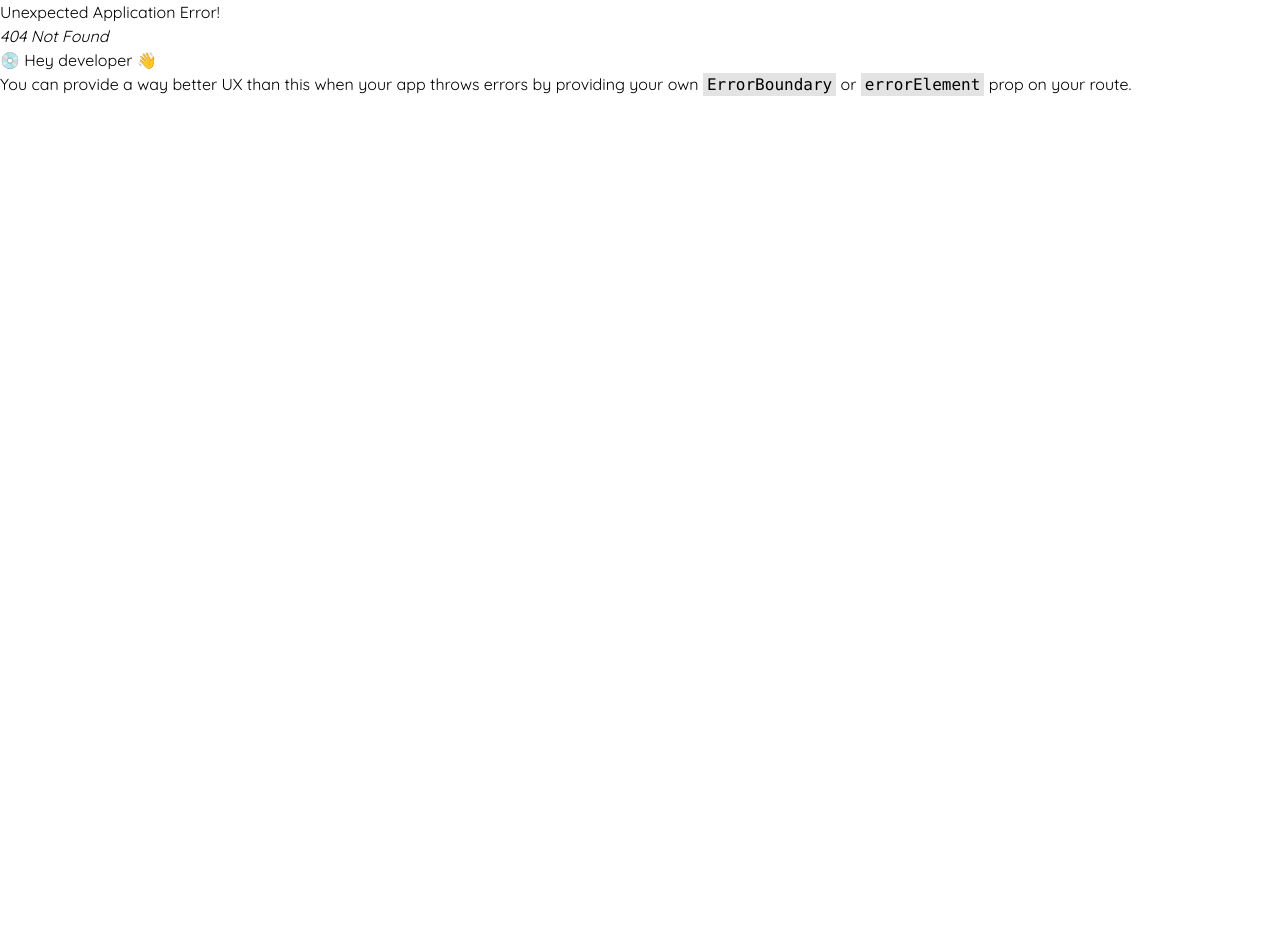
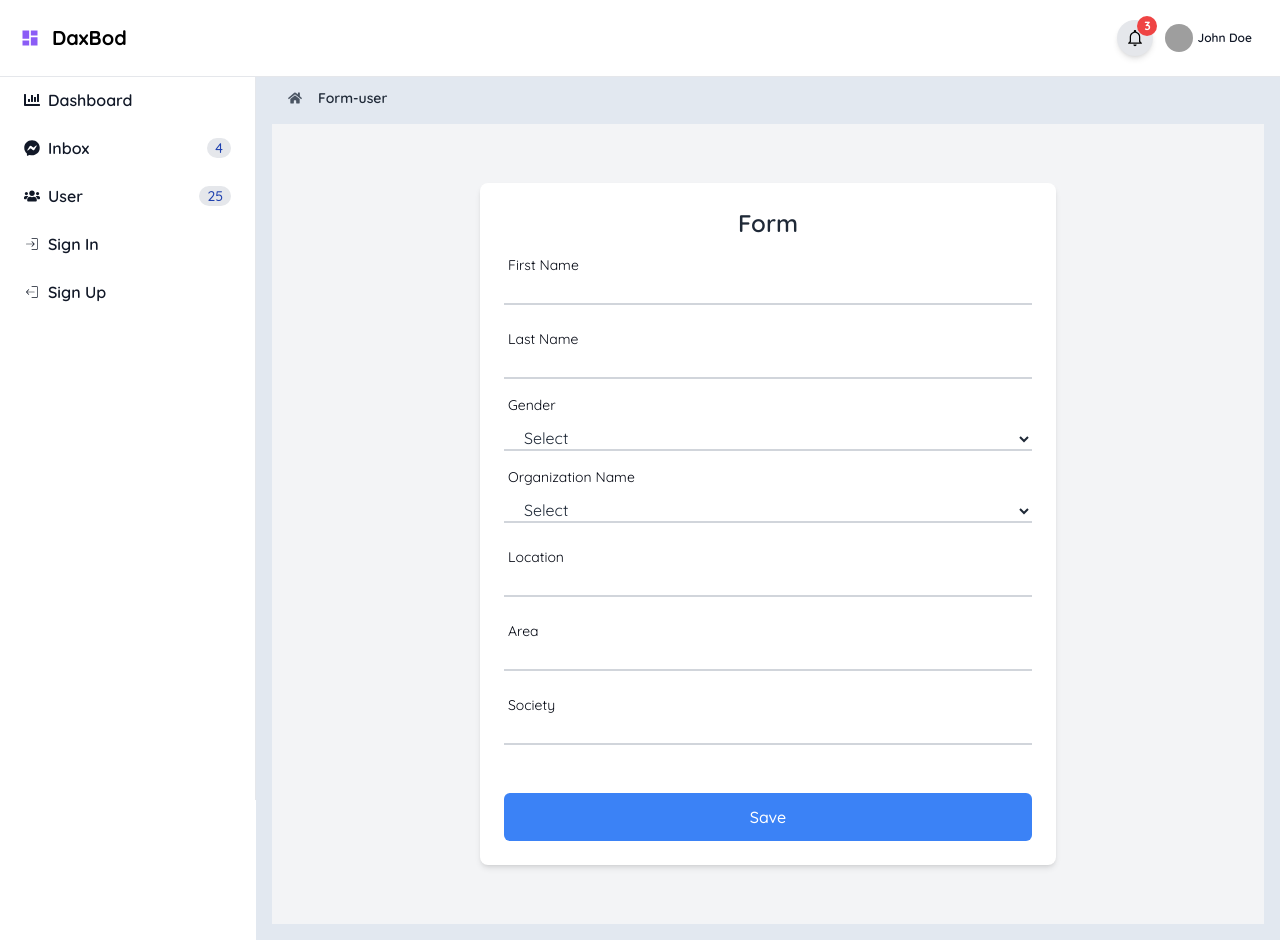
Before and after one commit to tejas-dhairyatech/telwind-css-dashboard, a React (Vite) app: page /form-user in a window 1280 px wide. Before the commit this address had no page. Before the commit the page ends 800 px from the top, so only its background shows below. Built offline with nearby package versions, Linux system fonts and the light colour scheme; grey boxes are pictures that could not be loaded.

Commit message:
Add register Form

```diff
--- a/src/routes/MainRoute.tsx
+++ b/src/routes/MainRoute.tsx
@@ -3,6 +3,7 @@ import Stats from "../components/Stats/Stats";
 import MainLayout from "../Layout/MainLayout";
 import DataTable from "../ui/DataTable";
 import { users } from "../utils/Data/user";
+import Form from "../ui/Form";
 
 
 const MainRoute = {
@@ -21,6 +22,10 @@ const MainRoute = {
             path: '/user',
             element: <DataTable data={users} />
         },
+        {
+            path: '/form-user',
+            element: <Form />
+        },
 
     ]
 };
--- /dev/null
+++ b/src/ui/Form.tsx
@@ -0,0 +1,147 @@
+import React, { useState } from "react";
+import { REGISTER_FORM } from "../utils/constants/Forms/RegisterForm";
+
+const Form = () => {
+    const [formData, setFormData] = useState({
+        firstName: "",
+        lastName: "",
+        gender: "",
+        organization: "",
+        location: "",
+        area: "",
+        society: "",
+    });
+
+    const handleChange = (e: React.ChangeEvent<HTMLInputElement | HTMLSelectElement>) => {
+        const { id, value } = e.target;
+        setFormData((prev) => ({ ...prev, [id]: value }));
+    };
+
+    return (
+        <div className="min-h-screen flex items-center justify-center bg-gray-100 px-4">
+            <form className="w-full max-w-xl bg-white p-6 rounded-lg shadow-md">
+                <h2 className="text-2xl font-semibold text-gray-800 mb-10 text-center">
+                    Form
+                </h2>
+
+                {/* Form Fields */}
+                {[
+                    { id: "firstName", label: "First Name", type: REGISTER_FORM.INPUT },
+                    { id: "lastName", label: "Last Name", type: REGISTER_FORM.INPUT },
+                    {
+                        id: "gender", label: "Gender", type: REGISTER_FORM.SELECT,
+                        options: [
+                            {
+                                value: "0", text: "Male"
+                            },
+                            {
+                                value: "1", text: "Female"
+                            }]
+                    },
+                    {
+                        id: "organization", label: "Organization Name", type: REGISTER_FORM.SELECT,
+                        options: [
+                            {
+                                value: "0", text: "Test organination 01"
+                            },
+                            {
+                                value: "1", text: "Test organination 02"
+                            }]
+                    },
+                    { id: "location", label: "Location", type: REGISTER_FORM.INPUT },
+                    { id: "area", label: "Area", type: REGISTER_FORM.INPUT },
+                    { id: "society", label: "Society", type: REGISTER_FORM.INPUT },
+                ].map((field) => (
+                    <div key={field.id} className="relative mb-12">
+                        {
+                            field.type === REGISTER_FORM.INPUT &&
+                            (
+                                <>
+                                    <input
+                                        type="text"
+                                        id={field.id}
+                                        className="peer block w-full border-2 border-gray-300
+                                        border-t-0 border-x-0 rounded-none bg-transparent px-4 pt-0
+                                        pb-0 text-gray-800 focus:border-blue-500
+                            focus:ring-1 focus:ring-blue-500 focus:outline-none focus:border-x-2 focus:rounded-md
+                            focus:border-t-2 focus:pt-2 focus:pb-5"
+                                        placeholder=" " // Keeps the input style consistent
+                                    />
+                                    <label
+                                        htmlFor={field.id}
+                                        className="absolute left-0 -top-7  text-gray-500 text-sm transition-all duration-200
+                            ease-in-out transform peer-placeholder-shown:-top-6 peer-placeholder-shown:left-0
+                             peer-placeholder-shown:text-gray-950 peer-placeholder-shown:scale-100
+                             peer-focus:-top-2.5 peer-focus:left-2.5 peer-focus:text-blue-500 peer-focus:scale-90
+                             bg-white px-1"
+                                    >
+                                        {field.label}
+                                    </label>
+                                </>
+
+                            )
+                        }
+                        {
+                            field.type === REGISTER_FORM.SELECT &&
+                            (
+
+                                <>
+                                    <select
+                                        id="gender"
+                                        value={formData.gender}
+                                        onChange={handleChange}
+                                        className="peer  block w-full border-2 border-gray-300 border-t-0 border-x-0
+                            rounded-none bg-transparent px-4 pt-0 pb-0 text-gray-800 focus:border-blue-500
+                            focus:ring-1 focus:ring-blue-500 focus:outline-none focus:border-x-2 focus:rounded-md
+                            focus:border-t-2 focus:pt-4 focus:pb-4"
+
+                                    >
+                                        <option value="" disabled selected>
+                                            Select
+                                        </option>
+                                        {
+                                            field.options?.map((option, index) => {
+                                                return (
+                                                    <>
+                                                        <option value={option.value} key={index}>{option.text}</option>
+
+
+                                                    </>
+                                                )
+                                            })
+                                        }
+                                    </select>
+                                    <label
+                                        htmlFor={field.id}
+                                        className="absolute left-0 -top-10 mt-2  text-gray-950 text-sm
+                                            transition-all duration-200 ease-in-out
+                                            transform peer-placeholder-shown:-top-6 peer-placeholder-shown:left-0
+                             peer-placeholder-shown:text-gray-950 peer-placeholder-shown:scale-100
+                             peer-focus:-top-4 peer-focus:left-2.5 peer-focus:text-blue-500 peer-focus:scale-90
+                             bg-white px-1"
+                                    >
+                                        {field.label}
+                                    </label>
+                                </>
+
+                            )
+                        }
+
+                    </div>
+                ))
+                }
+
+                {/* Submit Button */}
+                <button
+                    type="submit"
+                    className="w-full bg-blue-500 text-white font-medium py-3 rounded-md hover:bg-blue-600 transition duration-300"
+                >
+                    Save
+                </button>
+            </form >
+        </div >
+
+    );
+};
+
+export default Form;
--- a/src/utils/Data/menu-link.ts
+++ b/src/utils/Data/menu-link.ts
@@ -32,7 +32,7 @@ export const links =[
 
     },
     {
-        href:"/sign-up",
+        href:"/form-user",
         icon:CiLogout,
         text:"Sign Up",
 
--- /dev/null
+++ b/src/utils/constants/Forms/RegisterForm/index.ts
@@ -0,0 +1,4 @@
+export const REGISTER_FORM = {
+    INPUT: 'input',
+    SELECT:"select"
+};
```
